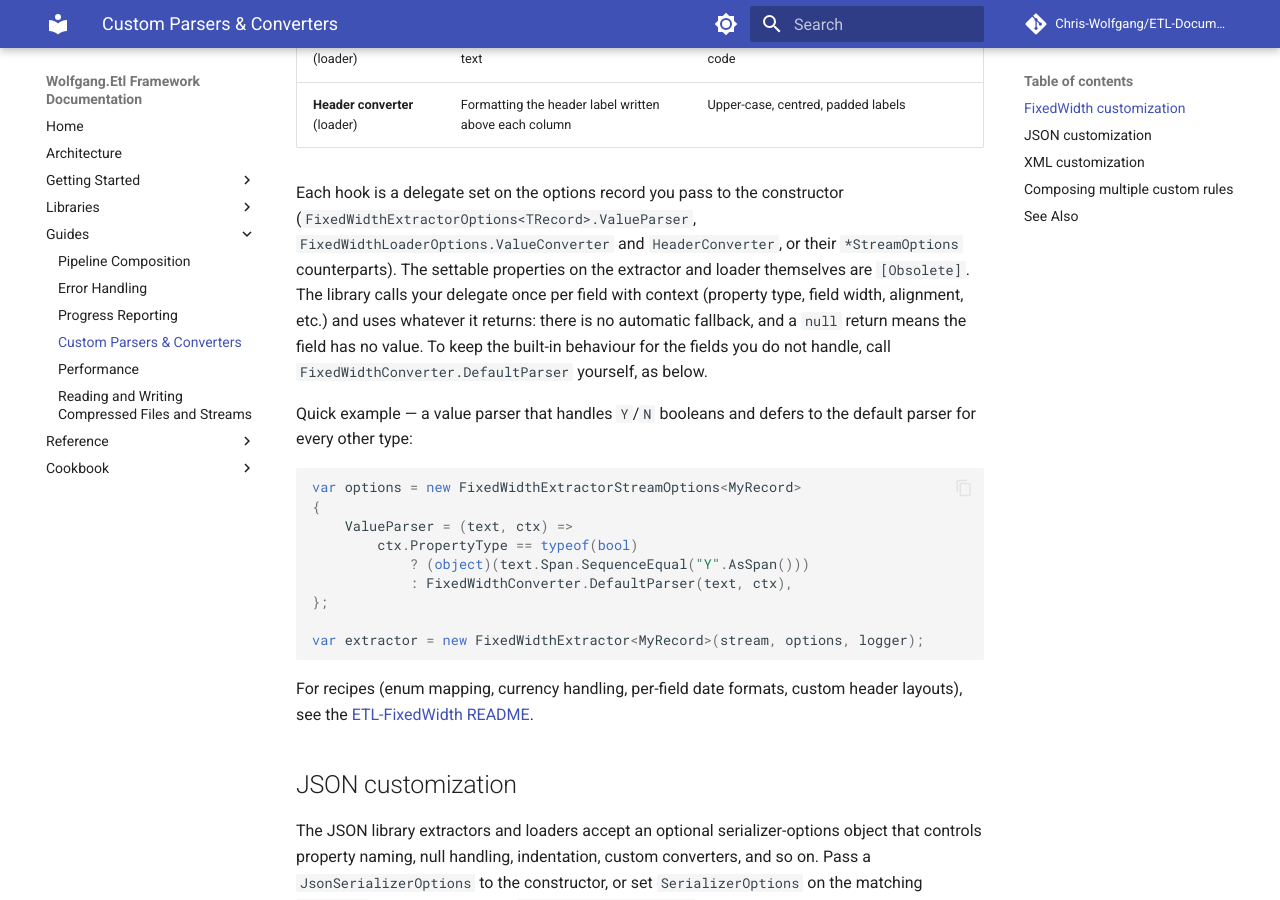
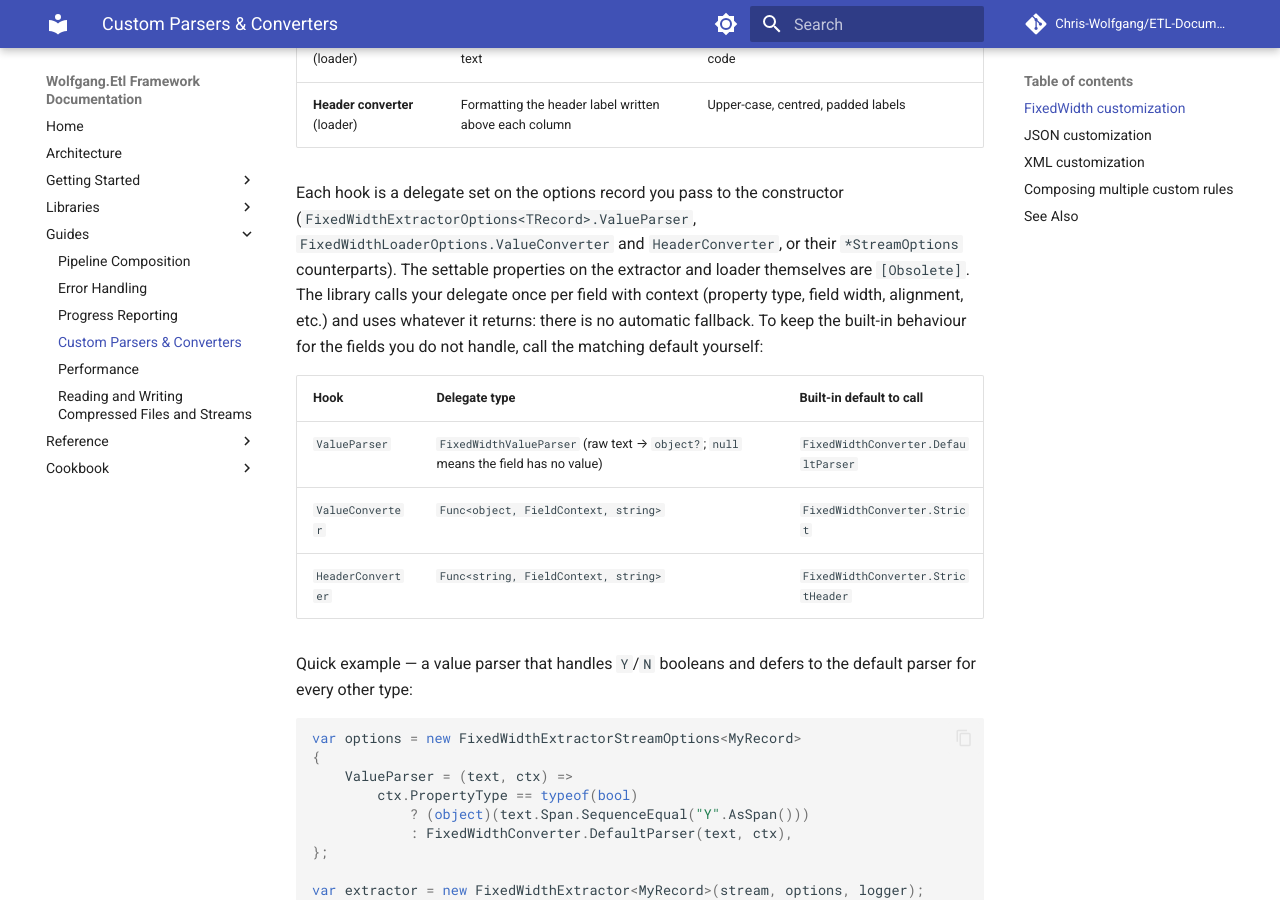
Before and after one commit to Chris-Wolfgang/ETL-Documentation, an MkDocs documentation site: the page built from docs/guides/custom-parsers.md, in a window 1280 px wide and 900 px high, scrolled down 536 px. Built offline with MkDocs 1.6.1 and Material for MkDocs 9.7.7, drawn with Linux system fonts in a browser that asks for light colours; comment, search, counter and statistics services are not loaded.

Commit message:
docs: scope the custom-parsers fallback guidance per hook
Addresses Copilot review on #108: DefaultParser only fits ValueParser;
the loader hooks default to FixedWidthConverter.Strict / StrictHeader
(FixedWidthLoader.cs:424 at v0.14.0).

Refs #99

Co-Authored-By: Claude Opus 5.5 <noreply@anthropic.com>

```diff
--- a/docs/guides/custom-parsers.md
+++ b/docs/guides/custom-parsers.md
@@ -13,7 +13,13 @@ The FixedWidth library takes user-supplied delegates in three places:
 | **Value converter** (loader) | Converting a CLR value into its field text | Y/N booleans, currency formatting, enum-to-code |
 | **Header converter** (loader) | Formatting the header label written above each column | Upper-case, centred, padded labels |
 
-Each hook is a delegate set on the options record you pass to the constructor (`FixedWidthExtractorOptions<TRecord>.ValueParser`, `FixedWidthLoaderOptions.ValueConverter` and `HeaderConverter`, or their `*StreamOptions` counterparts). The settable properties on the extractor and loader themselves are `[Obsolete]`. The library calls your delegate once per field with context (property type, field width, alignment, etc.) and uses whatever it returns: there is no automatic fallback, and a `null` return means the field has no value. To keep the built-in behaviour for the fields you do not handle, call `FixedWidthConverter.DefaultParser` yourself, as below.
+Each hook is a delegate set on the options record you pass to the constructor (`FixedWidthExtractorOptions<TRecord>.ValueParser`, `FixedWidthLoaderOptions.ValueConverter` and `HeaderConverter`, or their `*StreamOptions` counterparts). The settable properties on the extractor and loader themselves are `[Obsolete]`. The library calls your delegate once per field with context (property type, field width, alignment, etc.) and uses whatever it returns: there is no automatic fallback. To keep the built-in behaviour for the fields you do not handle, call the matching default yourself:
+
+| Hook | Delegate type | Built-in default to call |
+|------|---------------|--------------------------|
+| `ValueParser` | `FixedWidthValueParser` (raw text → `object?`; `null` means the field has no value) | `FixedWidthConverter.DefaultParser` |
+| `ValueConverter` | `Func<object, FieldContext, string>` | `FixedWidthConverter.Strict` |
+| `HeaderConverter` | `Func<string, FieldContext, string>` | `FixedWidthConverter.StrictHeader` |
 
 Quick example — a value parser that handles `Y`/`N` booleans and defers to the default parser for every other type:
 
```
